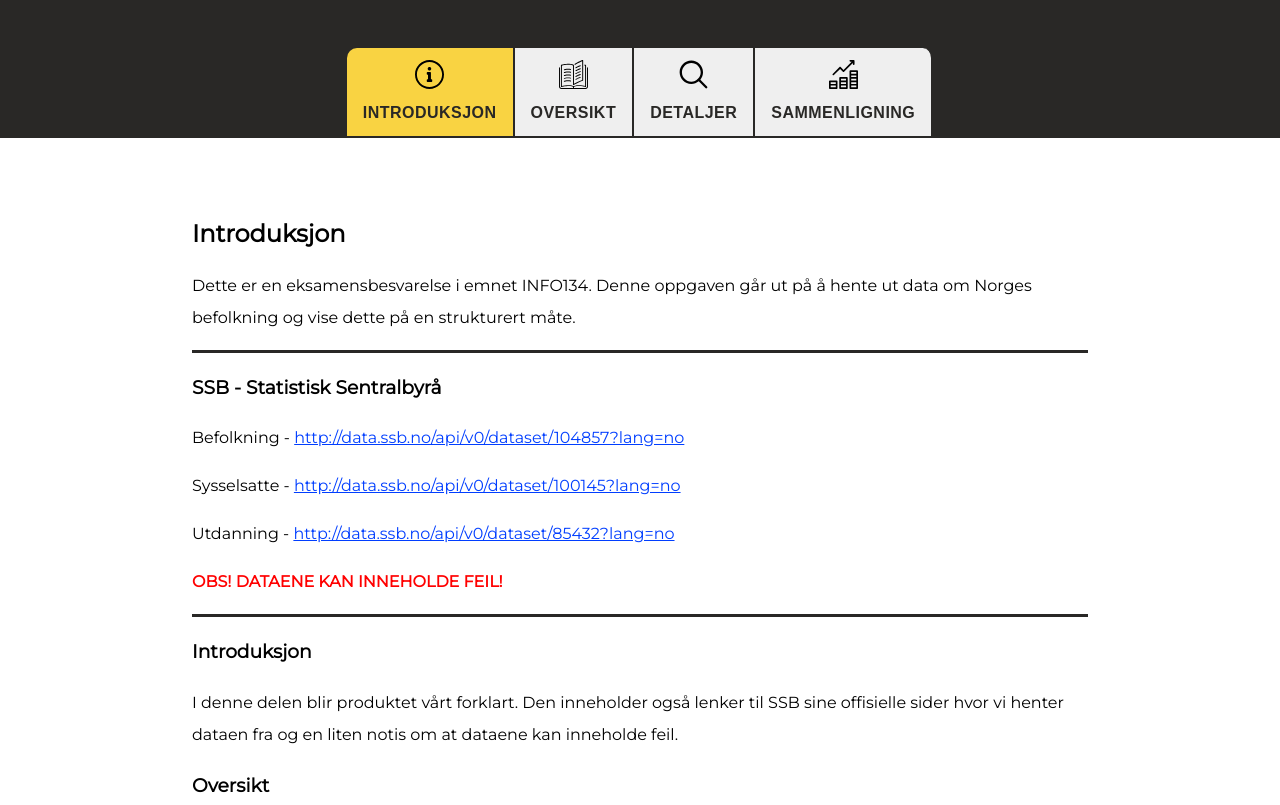
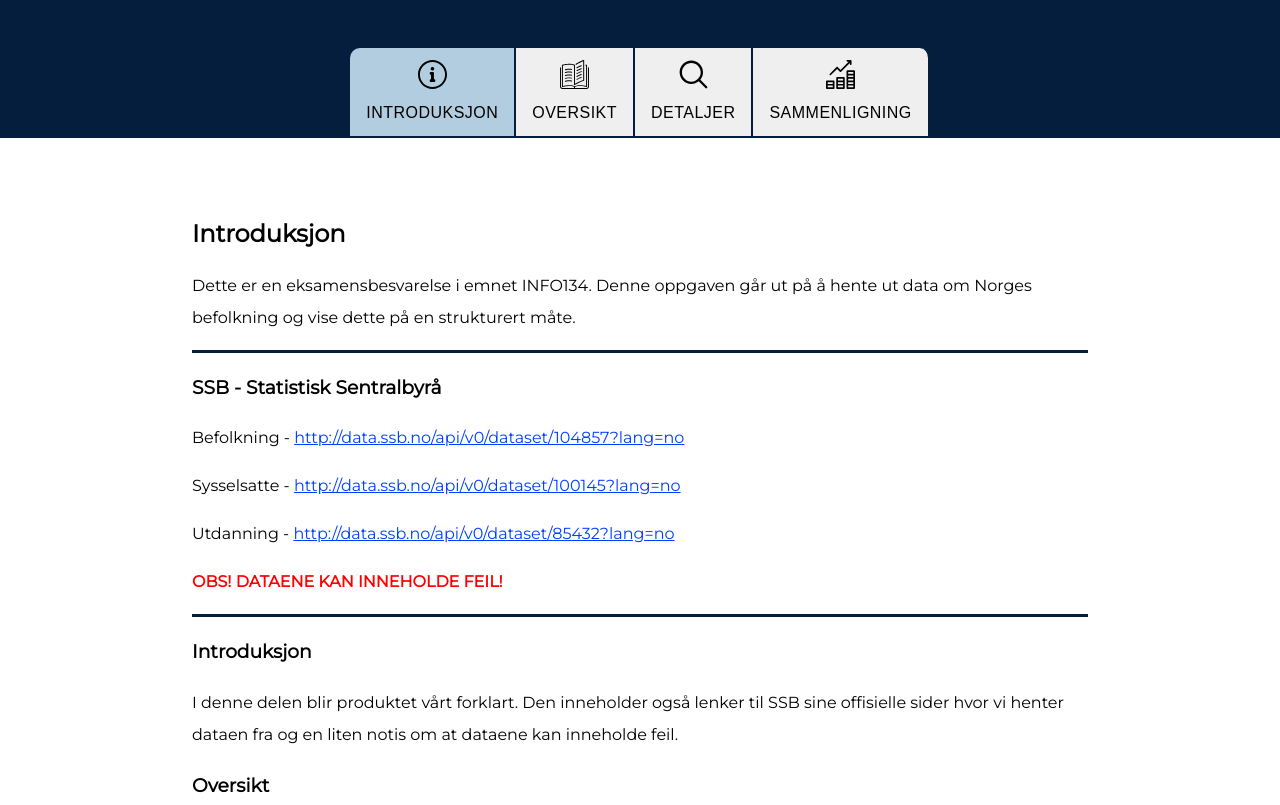
Before and after one commit to Andorthas/Folk-UiB2019, a plain HTML site: page index.html in a window 1280 px wide. Shown: the top 805 px of the page. Drawn offline with Linux system fonts and the light colour scheme; no server answers.

Commit message:
update css
re-farget

```diff
--- a/css/main.css
+++ b/css/main.css
@@ -21,7 +21,7 @@ body {
     justify-content: center;
     padding-top: 3rem;
     width: 100%;
-    background-color: #292826;
+    background-color: #051e3e;
     margin-bottom: 5rem;
 }
 
@@ -34,8 +34,7 @@ a {
 /* -------------- MAIN BUTTONS --------------- */
 
 .active-button {
-    background-color: #F9D342;
-    color: #292826;
+    background-color: #b3cde0;
 }
 
 .header-button {
@@ -45,19 +44,19 @@ a {
     border: none;
     cursor: pointer;
     font-size: 1rem;
-    font-weight: bold;
+    font-weight: 400;
     text-transform: uppercase;
     height: 90px;
-    color: #292826;
+    color: black;
     letter-spacing: .03rem;
-    border-right: 2px solid #292826;
-    border-bottom: 2px solid #292826;
+    border-right: 2px solid #051e3e;
+    border-bottom: 2px solid #051e3e;
     transition: ease-in-out .2s;
 }
 
 .header-button:hover {
-    background-color: #F9D342;
-    color: #292826;
+    background-color: #b3cde0;
+    color: black;
     transition: ease-in-out .2s;
 }
 
@@ -102,11 +101,11 @@ a {
 /* -------------- INTRODUCTION --------------- */
 
 .divider {
-    border-bottom: 3px solid #292826;
+    border-bottom: 3px solid #051e3e;
 }
 
 .ssb {
-    border-bottom: 3px solid #292826;
+    border-bottom: 3px solid #051e3e;
 }
 
 .important-message {
@@ -140,7 +139,7 @@ table {
 }
 
 th {
-    background-color: #292826;
+    background-color: #051e3e;
     color: white;
     border: 1px solid #DDD;
 }
@@ -166,7 +165,6 @@ tr:nth-child(even) {
     width: 40%;
     font-size: 1.5rem;
     outline: none;
-    border: 1px solid #292826;
     margin-bottom: 2rem;
     margin-top: 1rem;
     border-radius: 24px;
@@ -241,7 +239,7 @@ footer {
     display: flex;
     justify-content: center;
     align-items: center;
-    background-color:#292826;
+    background-color:#051e3e;
     color: white;
     height: 100px;
     font-size: 1rem;
```
